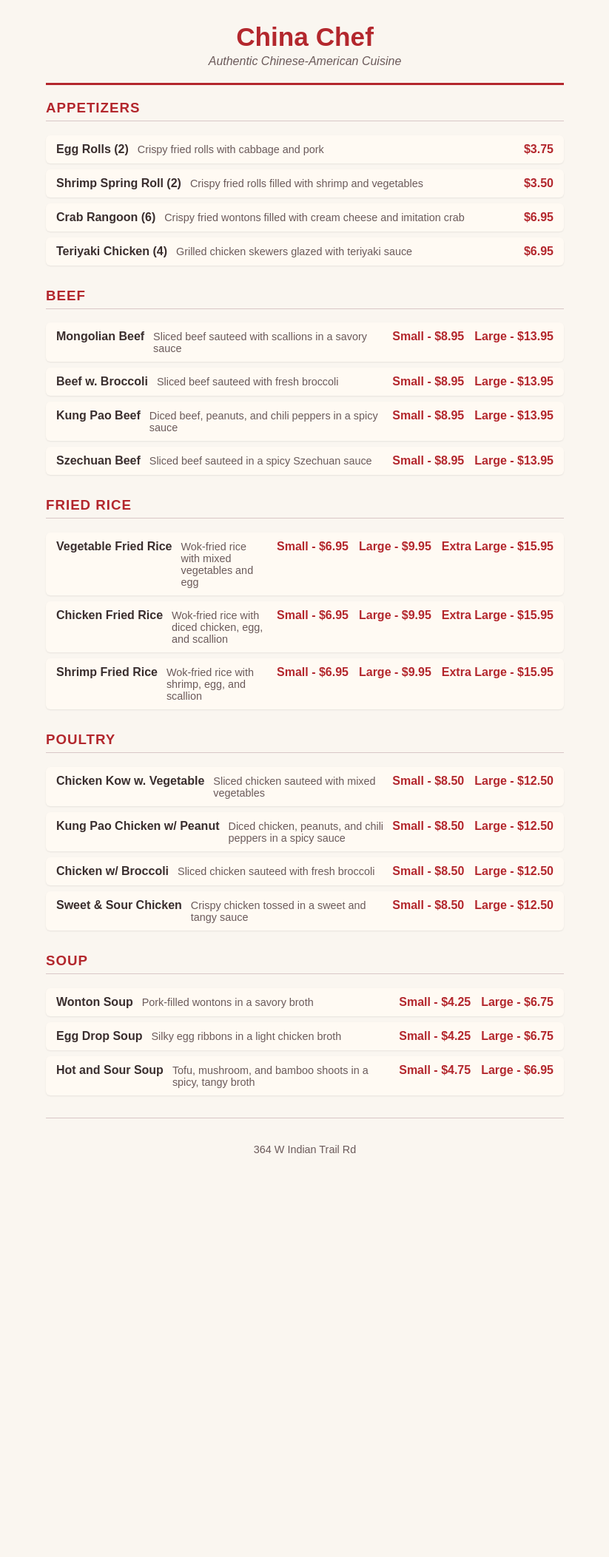
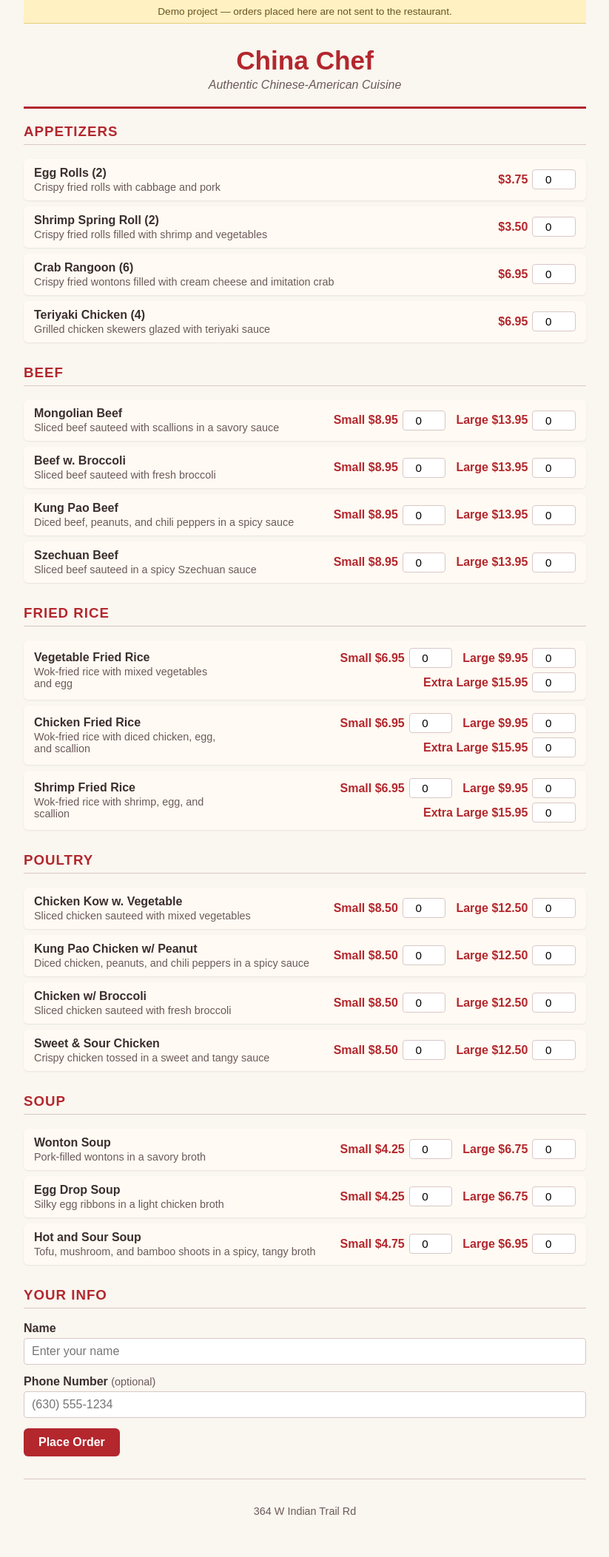
Before and after one commit to ericwei2235/restaurant-menu-system, a Flask app: page / in a window 1280 px wide. Shown: the whole page at 74% size, without its empty margins (228-1051 px from the left). Before the commit the page ends 1559 px from the top, so only its background shows below. Run offline with Flask 3, Linux system fonts and the light colour scheme; data comes from the database, SQL or seed files in the repository.

Commit message:
Add order confirmation page, shared base template, and form styling

```diff
--- a/app.py
+++ b/app.py
@@ -1,22 +1,42 @@
-from flask import Flask, render_template
+from flask import Flask, render_template, request, redirect, url_for
+import os
 import sqlite3
-
-
 
 
 app = Flask(__name__)
 
+# Build the database path from this file's location, not the terminal's current folder,
+# so the app finds restaurant.db no matter where it's launched from
+BASE_DIR = os.path.dirname(os.path.abspath(__file__))
+DATABASE = os.path.join(BASE_DIR, "restaurant.db")
+
+# Limits for order form input, checked on the server since HTML limits can be bypassed
+MAX_QUANTITY = 20
+MAX_NAME_LENGTH = 100
+MAX_PHONE_LENGTH = 30
+
+
+def get_db_connection():
+    # Open a connection with dictionary-style rows and foreign key enforcement turned on
+    conn = sqlite3.connect(DATABASE)
+    conn.row_factory = sqlite3.Row
+    # SQLite ignores FOREIGN KEY constraints unless this is set, and it only lasts for this connection
+    conn.execute("PRAGMA foreign_keys = ON")
+    return conn
+
+
+def format_price(cents):
+    # Convert an integer number of cents (e.g. 375) into a dollar string (e.g. "3.75")
+    return f"{cents / 100:.2f}"
 
 
 def get_menu():
 
     menu = {}
 
-    # Make the rows behave like dictionaries for easier use
-    conn = sqlite3.connect("restaurant.db")
-    conn.row_factory = sqlite3.Row
+    conn = get_db_connection()
     # Join the menu_items with menu_item_prices
-    cursor = conn.execute("SELECT m.name, m.description, m.category, p.size_label, p.price FROM menu_items m JOIN menu_item_prices p ON p.menu_item_id = m.id ORDER BY m.category, m.id")
+    cursor = conn.execute("SELECT m.name, m.description, m.category, p.id AS price_id, p.size_label, p.price FROM menu_items m JOIN menu_item_prices p ON p.menu_item_id = m.id ORDER BY m.category, m.id")
     rows = cursor.fetchall()
     conn.close()
 
@@ -25,19 +45,23 @@ def get_menu():
         if row["category"] not in menu:
             menu[row["category"]] = []
 
+        price = {"id": row["price_id"], "label": row["size_label"], "price": format_price(row["price"])}
+
         # Checks if the last item has the same name as the current row's item
         if menu[row["category"]] and menu[row["category"]][-1]["name"] == row["name"]:
-            # If yes, just append a new dict containing this row item's size and price to the existing price list
-            menu[row["category"]][-1]["prices"].append({"label": row["size_label"], "price": f"{row['price'] / 100:.2f}"})
+            # If yes, just append this row's size and price to the existing price list
+            menu[row["category"]][-1]["prices"].append(price)
         else:
             # Otherwise, create a new menu item entry using this row's info
-            entry = {"name": row["name"], "description": row["description"], "prices": [{"label": row["size_label"], "price": f"{row['price'] / 100:.2f}"}]}
+            entry = {"name": row["name"], "description": row["description"], "prices": [price]}
             menu[row["category"]].append(entry)
 
     return menu
 
 
-
+def order_error(message):
+    # Show a friendly error page with a 400 (Bad Request) status instead of a bare line of text
+    return render_template("error.html", message=message, back_hint=True), 400
 
 
 @app.route("/")
@@ -46,5 +70,120 @@ def home():
     return render_template("menu.html", menu=menu)
 
 
+@app.route("/order", methods=["POST"])
+def place_order():
+    name = request.form.get("name", "").strip()
+
+    if not name:
+        return order_error("Please enter your name.")
+    if len(name) > MAX_NAME_LENGTH:
+        return order_error("That name is too long.")
+
+    phone = request.form.get("phone", "").strip()
+
+    if len(phone) > MAX_PHONE_LENGTH:
+        return order_error("That phone number is too long.")
+
+    items = []
+
+    for key, value in request.form.items():
+        # Skips if the current row is a name or phone number
+        if not key.startswith("qty_"):
+            continue
+
+        try:
+            price_id = int(key[4:])
+            quantity = int(value)
+        except ValueError:
+            # Reject order if id is invalid or quantity isn't a valid number
+            return order_error("Something was wrong with the order form. Please try again.")
+
+        # Skip if order is 0 (they didn't order that item)
+        if quantity < 1:
+            continue
+        if quantity > MAX_QUANTITY:
+            return order_error(f"You can order at most {MAX_QUANTITY} of a single item.")
+
+        items.append((price_id, quantity))
+
+    if not items:
+        return order_error("Please choose at least one item before placing your order.")
+
+    conn = get_db_connection()
+
+    try:
+        # Wrap everything in one transaction, roll back if error occurs
+        with conn:
+            cursor = conn.execute(
+                "INSERT INTO orders (customer_name, customer_phone) VALUES (?, ?)",  # status and created_at have default values, so not included here
+                (name, phone),
+            )
+
+            order_id = cursor.lastrowid  # Points back to this specific order
+            for price_id, quantity in items:
+                conn.execute(
+                    "INSERT INTO order_items (order_id, menu_item_price_id, quantity) VALUES (?, ?, ?)",
+                    (order_id, price_id, quantity),
+                )
+
+    # Exit in case of foreign key violation (a price id that doesn't exist)
+    except sqlite3.IntegrityError:
+        conn.close()
+        return order_error("One of the items you chose isn't on the menu.")
+
+    conn.close()
+
+    # Post/Redirect/Get: send the browser to the confirmation page so a refresh can't resubmit the order
+    return redirect(url_for("confirmation", order_id=order_id))
+
+
+@app.route("/order/<int:order_id>")
+def confirmation(order_id):
+    conn = get_db_connection()
+
+    # Look up the order itself, using ? because order_id comes from the URL (user input)
+    order = conn.execute(
+        "SELECT id, customer_name, created_at FROM orders WHERE id = ?",
+        (order_id,),
+    ).fetchone()
+
+    # No order with that id exists, so show a 404 (Not Found) page
+    if order is None:
+        conn.close()
+        return render_template("error.html", message="We couldn't find that order."), 404
+
+    # Get each line item's name, size, unit price, and quantity
+    # order_items -> menu_item_prices (for size and price) -> menu_items (for the name)
+    rows = conn.execute(
+        """
+        SELECT m.name, p.size_label, p.price, oi.quantity
+        FROM order_items oi
+        JOIN menu_item_prices p ON p.id = oi.menu_item_price_id
+        JOIN menu_items m ON m.id = p.menu_item_id
+        WHERE oi.order_id = ?
+        ORDER BY oi.id
+        """,
+        (order_id,),
+    ).fetchall()
+    conn.close()
+
+    lines = []
+    total_cents = 0
+
+    for row in rows:
+        # Do all math in integer cents, then format to dollars only for display
+        line_cents = row["price"] * row["quantity"]
+        total_cents += line_cents
+        lines.append({
+            "name": row["name"],
+            "size": row["size_label"],
+            "quantity": row["quantity"],
+            "unit_price": format_price(row["price"]),
+            "line_total": format_price(line_cents),
+        })
+
+    return render_template("confirmation.html", order=order, lines=lines, total=format_price(total_cents))
+
+
 if __name__ == "__main__":
     app.run(debug=True)
--- a/static/style.css
+++ b/static/style.css
@@ -1,10 +1,22 @@
+/* ---------- Page basics ---------- */
+
 body {
     background-color: #faf6f0;
     font-family: Arial, Helvetica, sans-serif;
     color: #3a2e2e;
-    max-width: 700px;
+    max-width: 760px;
     margin: 0 auto;
     padding: 0 20px 40px;
+}
+
+.demo-banner {
+    margin: 0;
+    padding: 8px 12px;
+    background-color: #fff1c2;
+    border-bottom: 1px solid #e6cf7a;
+    color: #6b5420;
+    font-size: 0.85em;
+    text-align: center;
 }
 
 header {
@@ -15,9 +27,14 @@ header {
 }
 
 header h1 {
-    color: #b3272d;
     margin: 0;
     font-size: 2.2em;
+}
+
+/* The restaurant name links home, but should still look like a title */
+header h1 a {
+    color: #b3272d;
+    text-decoration: none;
 }
 
 .tagline {
@@ -44,10 +61,13 @@ ul {
     padding: 0;
 }
 
+/* ---------- Menu items ---------- */
+
 .menu-item {
     display: flex;
-    align-items: baseline;
-    gap: 12px;
+    align-items: center;
+    justify-content: space-between;
+    gap: 16px;
     background-color: #fffaf3;
     padding: 10px 14px;
     margin-bottom: 8px;
@@ -55,15 +75,40 @@ ul {
     box-shadow: 0 1px 2px rgba(0, 0, 0, 0.08);
 }
 
+/* Name on top, description underneath, taking up the remaining width */
+.item-info {
+    display: flex;
+    flex-direction: column;
+    gap: 2px;
+    flex: 1 1 auto;
+    min-width: 0;
+}
+
 .item-name {
     font-weight: bold;
-    flex: 0 0 auto;
 }
 
 .item-description {
     color: #6b5a5a;
     font-size: 0.9em;
-    flex: 1 1 auto;
+}
+
+/* Prices and quantity boxes, lined up on the right */
+.item-options {
+    display: flex;
+    flex-wrap: wrap;
+    justify-content: flex-end;
+    gap: 6px 14px;
+    /* Allowed to shrink, so options wrap onto a second line instead of overflowing the page */
+    flex: 0 1 auto;
+}
+
+/* Clicking anywhere on a price focuses its quantity box */
+.option {
+    display: flex;
+    align-items: center;
+    gap: 6px;
+    cursor: pointer;
 }
 
 .item-price {
@@ -72,15 +117,98 @@ ul {
     white-space: nowrap;
 }
 
-.item-sizes {
+.qty {
+    width: 3.2em;
+    padding: 4px;
+    border: 1px solid #d9c7c7;
+    border-radius: 4px;
+    font-size: 0.95em;
+    text-align: center;
+}
+
+/* ---------- Customer info form ---------- */
+
+.field {
     display: flex;
-    gap: 14px;
-    flex: 1 1 auto;
-    justify-content: flex-end;
+    flex-direction: column;
+    gap: 4px;
+    margin-bottom: 14px;
+}
+
+.field label {
     font-weight: bold;
+}
+
+.optional {
+    font-weight: normal;
+    color: #6b5a5a;
+    font-size: 0.9em;
+}
+
+.field input {
+    padding: 8px 10px;
+    border: 1px solid #d9c7c7;
+    border-radius: 4px;
+    font-size: 1em;
+}
+
+button,
+.button-link {
+    display: inline-block;
+    background-color: #b3272d;
+    color: #fff;
+    border: none;
+    border-radius: 6px;
+    padding: 10px 20px;
+    font-size: 1em;
+    font-weight: bold;
+    text-decoration: none;
+    cursor: pointer;
+}
+
+button:hover,
+.button-link:hover {
+    background-color: #8f1e23;
+}
+
+/* ---------- Confirmation and error pages ---------- */
+
+.confirmation h2,
+.error-page h2 {
     color: #b3272d;
-    white-space: nowrap;
 }
+
+.hint {
+    color: #6b5a5a;
+    font-size: 0.9em;
+}
+
+.order-table {
+    width: 100%;
+    border-collapse: collapse;
+    margin: 16px 0 24px;
+    background-color: #fffaf3;
+}
+
+.order-table th,
+.order-table td {
+    padding: 8px 10px;
+    border-bottom: 1px solid #ecdede;
+    text-align: left;
+}
+
+/* Right-align the number columns so prices line up */
+.order-table th:not(:first-child),
+.order-table td:not(:first-child) {
+    text-align: right;
+}
+
+.order-table tfoot td {
+    font-weight: bold;
+    border-bottom: none;
+}
+
+/* ---------- Footer ---------- */
 
 footer {
     text-align: center;
@@ -89,3 +217,17 @@ footer {
     color: #6b5a5a;
     font-size: 0.9em;
 }
+
+/* ---------- Small screens ---------- */
+
+@media (max-width: 640px) {
+    /* Stack the description above the prices instead of squeezing them side by side */
+    .menu-item {
+        flex-direction: column;
+        align-items: stretch;
+    }
+
+    .item-options {
+        justify-content: flex-start;
+    }
+}
--- /dev/null
+++ b/templates/base.html
@@ -0,0 +1,32 @@
+<!DOCTYPE html>
+<html lang="en">
+    <head>
+        <meta charset="UTF-8">
+        <!-- Makes the page scale properly on phones instead of showing a zoomed-out desktop view -->
+        <meta name="viewport" content="width=device-width, initial-scale=1">
+        <!-- Each page can replace this block with its own title -->
+        <title>{% block title %}China Chef{% endblock %}</title>
+        <!-- url_for builds the correct /static/... path no matter which page is loading it -->
+        <link rel="stylesheet" href="{{ url_for('static', filename='style.css') }}">
+    </head>
+
+    <body>
+
+        <!-- Warns visitors this is a portfolio demo so nobody thinks they placed a real order -->
+        <p class="demo-banner">Demo project &mdash; orders placed here are not sent to the restaurant.</p>
+
+        <header>
+            <h1><a href="{{ url_for('home') }}">China Chef</a></h1>
+            <p class="tagline">Authentic Chinese-American Cuisine</p>
+        </header>
+
+        <main>
+            <!-- Each page fills in this block with its own content -->
+            {% block content %}{% endblock %}
+        </main>
+
+        <footer>
+            <p>364 W Indian Trail Rd</p>
+        </footer>
+    </body>
+</html>
--- a/templates/menu.html
+++ b/templates/menu.html
@@ -1,19 +1,8 @@
-<!DOCTYPE html>
-<html>
-    <head>
-        <meta charset="UTF-8">
-        <title>China Chef</title>
-        <link rel="stylesheet" href="../static/style.css">
-    </head>
+{% extends "base.html" %}
 
-    <body>
+{% block content %}
 
-        <header>
-            <h1>China Chef</h1>
-            <p class="tagline">Authentic Chinese-American Cuisine</p>
-        </header>
-
-        <main>
+<form method="POST" action="{{ url_for('place_order') }}">
 
     {% for category, items in menu.items() %}
     <section>
@@ -21,14 +10,31 @@
         <ul>
             {% for item in items %}
             <li class="menu-item">
+                <div class="item-info">
                     <span class="item-name">{{ item.name }}</span>
                     <span class="item-description">{{ item.description }}</span>
+                </div>
+
                 {% if item.prices|length == 1 %}
+                <!-- Single-price item: one price and one quantity box -->
+                <div class="item-options">
+                    <label class="option">
                         <span class="item-price">${{ item.prices[0].price }}</span>
+                        <input class="qty" type="number" name="qty_{{ item.prices[0].id }}" min="0" max="20" value="0"
+                               aria-label="Quantity of {{ item.name }}">
+                    </label>
+                </div>
                 {% else %}
-                        <ul class="item-sizes">
+                <!-- Multi-size item: one price and one quantity box per size -->
+                <ul class="item-options">
                     {% for p in item.prices %}
-                            <li>{{ p.label }} - ${{ p.price }}</li>
+                    <li>
+                        <label class="option">
+                            <span class="item-price">{{ p.label }} ${{ p.price }}</span>
+                            <input class="qty" type="number" name="qty_{{ p.id }}" min="0" max="20" value="0"
+                                   aria-label="Quantity of {{ item.name }}, {{ p.label }}">
+                        </label>
+                    </li>
                     {% endfor %}
                 </ul>
                 {% endif %}
@@ -38,10 +44,22 @@
     </section>
     {% endfor %}
 
-        </main>
+    <section class="customer-info">
+        <h3>Your Info</h3>
+        <!--Name and phone input-->
+        <div class="field">
+            <label for="name">Name</label>
+            <input type="text" name="name" id="name" placeholder="Enter your name" maxlength="100" required>
+        </div>
 
-        <footer>
-            <p>364 W Indian Trail Rd</p>
-        </footer>
-    </body>
-</html>
+        <div class="field">
+            <label for="phone">Phone Number <span class="optional">(optional)</span></label>
+            <input type="tel" name="phone" id="phone" placeholder="(630) 555-1234" maxlength="30">
+        </div>
+
+        <button type="submit">Place Order</button>
+    </section>
+
+</form>
+
+{% endblock %}
```
Also changed, not shown: init_db.py (added, +28 -0 lines), templates/confirmation.html (added, +43 -0 lines), templates/error.html (added, +17 -0 lines). Lines whose indentation alone changed are shown as unchanged.
